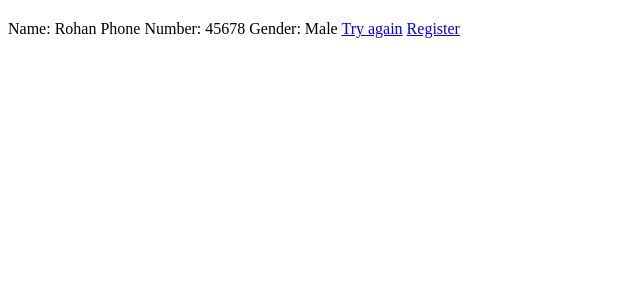
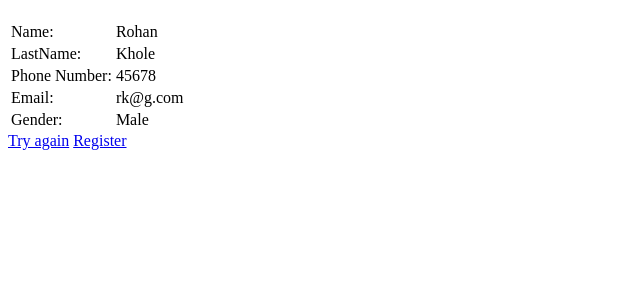
Before and after one commit to rrkhole/Clashtask2A, a Django app: template task2A/templates/Page3.html in a window 1280 px wide. Shown: the top 300 px of the page, without its empty margins (0-640 px from the left). Run offline with Django 3.2, Linux system fonts and the light colour scheme; the template is opened without the code that fills it: values that come from a table or form of the project are taken from there, others are empty; data comes from the database, SQL or seed files in the repository.

Commit message:
Update Page3.html

```diff
--- a/task2A/templates/Page3.html
+++ b/task2A/templates/Page3.html
@@ -5,27 +5,36 @@
     <title>Page3</title>
 </head>
 <body>
-
 <h2>{{message}}</h2>
 
 {% if profile %}
-
+<table>
 <tr>
     <td>Name:</td>
     <td>{{profile.f_name}}</td>
     </tr>
+    <tr>
+        <td>LastName:</td>
+        <td>{{profile.l_name}}</td>
+    </tr>
+
 <tr>
     <td>Phone Number:</td>
     <td>{{profile.ph_no}}</td>
+</tr>
+<tr>
+  <td>Email:</td>
+    <td>{{profile.email}}</td>
 </tr>
 <tr>
 <td>Gender:</td>
 <td>{{profile.gender}}</td>
 
 </tr>
-
+</table>
 {% endif %}
 <a href="{% url 'page2' %}">Try again</a>
 <a href="{% url 'page1' %}">Register</a>
+
 </body>
 </html>
```
